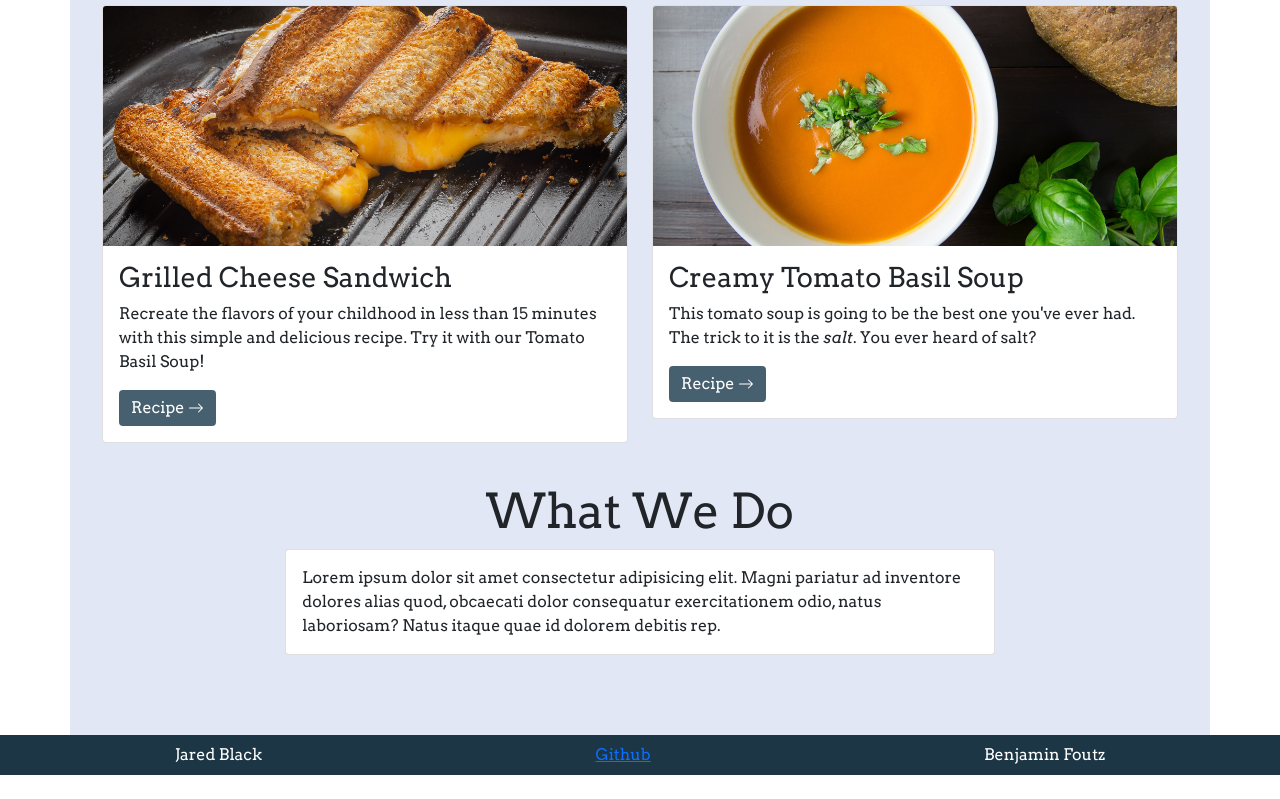
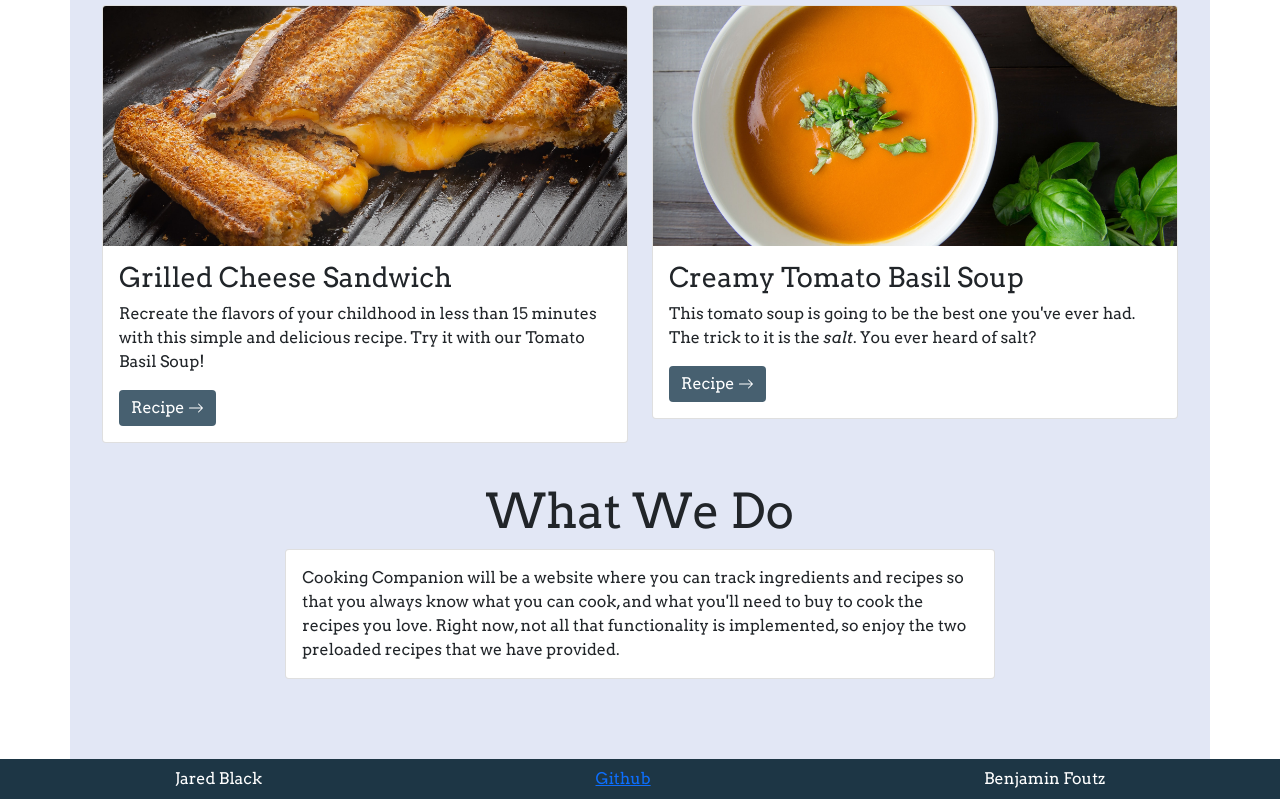
Before and after one commit to jaredblack/260-creative-project, a plain HTML site: page index.html in a window 1280 px wide. Shown: the part 970-1769 px from the top of the page. Before the commit the page ends 1745 px from the top, so only its background shows below. Drawn offline with nearby package versions, Linux system fonts and the light colour scheme.

Commit message:
Update "what we do" section

```diff
--- a/index.html
+++ b/index.html
@@ -91,10 +91,10 @@
                 <h1 id="WhatWeDoTitle" class="display-5">What We Do</h1>
                 <div class="card mb-5">
                     <div class="card-body">
-                        <p class="card-text">Lorem ipsum dolor sit amet consectetur adipisicing elit. Magni pariatur ad
-                            inventore dolores alias quod, obcaecati dolor consequatur exercitationem odio, natus
-                            laboriosam?
-                            Natus itaque quae id dolorem debitis rep.
+                        <p class="card-text">Cooking Companion will be a website where you can track ingredients and
+                            recipes so that you always know what you can cook, and what you'll need to buy to cook the
+                            recipes you love. Right now, not all that functionality is implemented, so enjoy the two
+                            preloaded recipes that we have provided.
                         </p>
                     </div>
                 </div>
```
